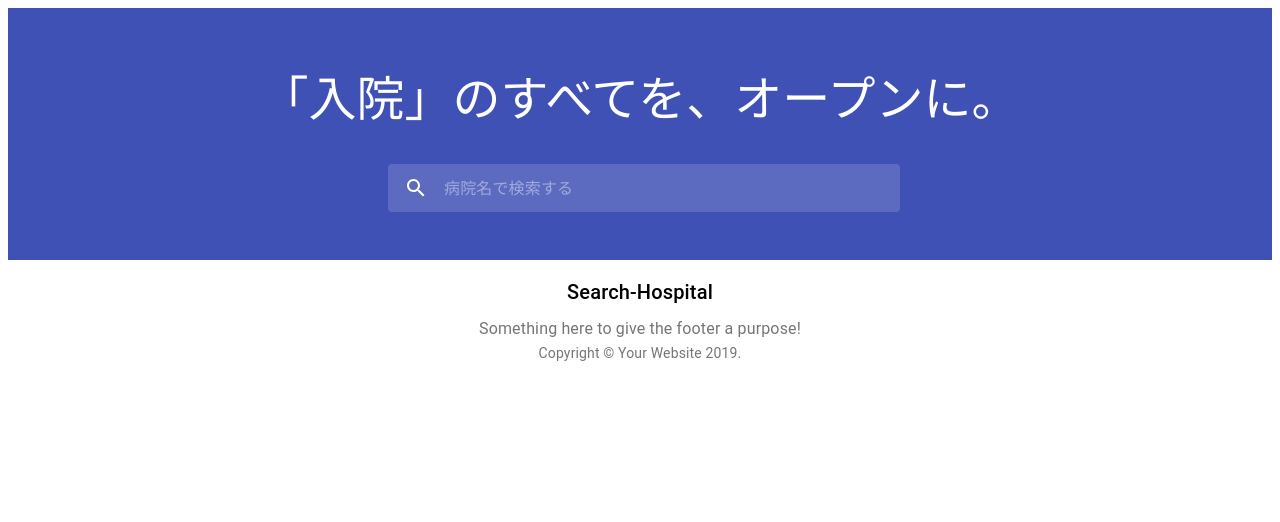
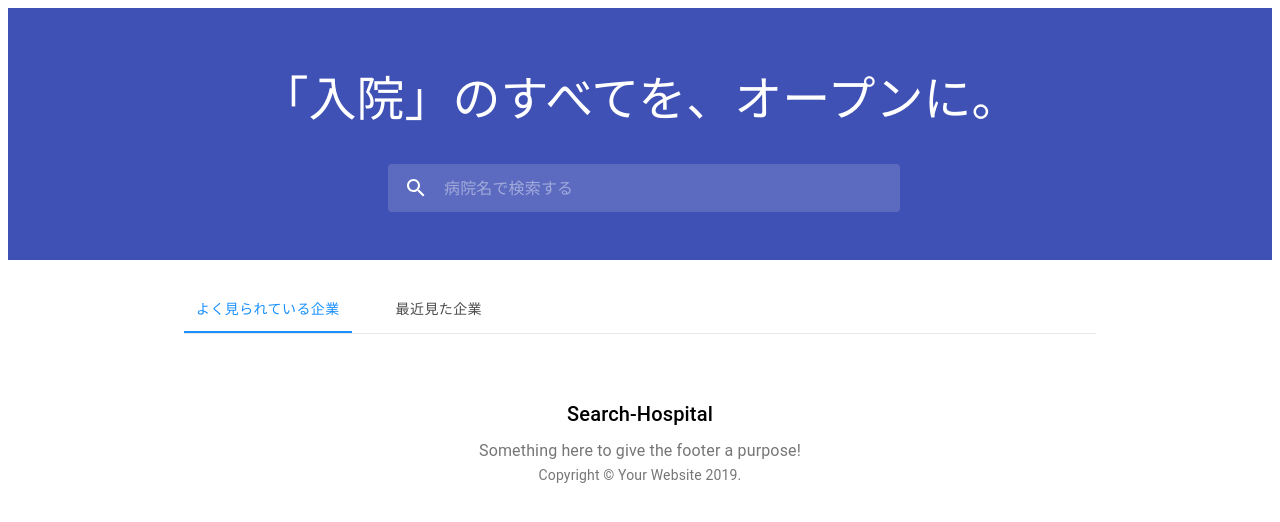
Before and after one commit to jpskgc/hospital, a React app in the folder client/: page / in a window 1280 px wide. Shown: the top 522 px of the page. Built offline with nearby package versions, Linux system fonts and the light colour scheme.

Commit message:
add tab on top screen

```diff
--- a/client/src/components/Top/Header.tsx
+++ b/client/src/components/Top/Header.tsx
@@ -14,6 +14,7 @@ const useStyles = makeStyles(theme => ({
     backgroundColor: '#3f51b5',
     padding: theme.spacing(8, 0, 6),
     color: theme.palette.common.white,
+    marginBottom: 25,
   },
   search: {
     position: 'relative',
--- a/client/src/components/Top/Top.tsx
+++ b/client/src/components/Top/Top.tsx
@@ -1,12 +1,13 @@
 import React from 'react';
-import {Container} from '@material-ui/core';
 import Header from './Header';
+import TopTab from './TopTab';
 
 export default function Top() {
   return (
     <>
       <React.Fragment>
         <Header />
+        <TopTab />
       </React.Fragment>
     </>
   );
--- /dev/null
+++ b/client/src/components/Top/TopTab.tsx
@@ -0,0 +1,133 @@
+import React from 'react';
+import {
+  makeStyles,
+  withStyles,
+  Theme,
+  createStyles,
+} from '@material-ui/core/styles';
+import Tabs from '@material-ui/core/Tabs';
+import Tab from '@material-ui/core/Tab';
+import Typography from '@material-ui/core/Typography';
+import {Container} from '@material-ui/core';
+
+const AntTabs = withStyles({
+  root: {
+    borderBottom: '1px solid #e8e8e8',
+  },
+  indicator: {
+    backgroundColor: '#1890ff',
+  },
+})(Tabs);
+
+const AntTab = withStyles((theme: Theme) =>
+  createStyles({
+    root: {
+      textTransform: 'none',
+      minWidth: 72,
+      fontWeight: theme.typography.fontWeightRegular,
+      marginRight: theme.spacing(4),
+      fontFamily: [
+        '-apple-system',
+        'BlinkMacSystemFont',
+        '"Segoe UI"',
+        'Roboto',
+        '"Helvetica Neue"',
+        'Arial',
+        'sans-serif',
+        '"Apple Color Emoji"',
+        '"Segoe UI Emoji"',
+        '"Segoe UI Symbol"',
+      ].join(','),
+      '&:hover': {
+        color: '#40a9ff',
+        opacity: 1,
+      },
+      '&$selected': {
+        color: '#1890ff',
+        fontWeight: theme.typography.fontWeightMedium,
+      },
+      '&:focus': {
+        color: '#40a9ff',
+      },
+    },
+    selected: {},
+  })
+)((props: StyledTabProps) => <Tab disableRipple {...props} />);
+
+interface StyledTabsProps {
+  value: number;
+  onChange: (event: React.ChangeEvent<{}>, newValue: number) => void;
+}
+
+const StyledTabs = withStyles({
+  indicator: {
+    display: 'flex',
+    justifyContent: 'center',
+    backgroundColor: 'transparent',
+    '& > div': {
+      maxWidth: 40,
+      width: '100%',
+      backgroundColor: '#635ee7',
+    },
+  },
+})((props: StyledTabsProps) => (
+  <Tabs {...props} TabIndicatorProps={{children: <div />}} />
+));
+
+interface StyledTabProps {
+  label: string;
+}
+
+const StyledTab = withStyles((theme: Theme) =>
+  createStyles({
+    root: {
+      textTransform: 'none',
+      color: '#fff',
+      fontWeight: theme.typography.fontWeightRegular,
+      fontSize: theme.typography.pxToRem(15),
+      marginRight: theme.spacing(1),
+      '&:focus': {
+        opacity: 1,
+      },
+    },
+  })
+)((props: StyledTabProps) => <Tab disableRipple {...props} />);
+
+const useStyles = makeStyles((theme: Theme) => ({
+  root: {
+    flexGrow: 1,
+  },
+  padding: {
+    padding: theme.spacing(3),
+  },
+  demo1: {
+    backgroundColor: theme.palette.background.paper,
+  },
+}));
+
+export default function TopTab() {
+  const classes = useStyles();
+  const [value, setValue] = React.useState(0);
+
+  const handleChange = (event: React.ChangeEvent<{}>, newValue: number) => {
+    setValue(newValue);
+  };
+
+  return (
+    <Container maxWidth="md">
+      <div className={classes.root}>
+        <div className={classes.demo1}>
+          <AntTabs
+            value={value}
+            onChange={handleChange}
+            aria-label="ant example"
+          >
+            <AntTab label="よく見られている企業" />
+            <AntTab label="最近見た企業" />
+          </AntTabs>
+          <Typography className={classes.padding} />
+        </div>
+      </div>
+    </Container>
+  );
+}
```
